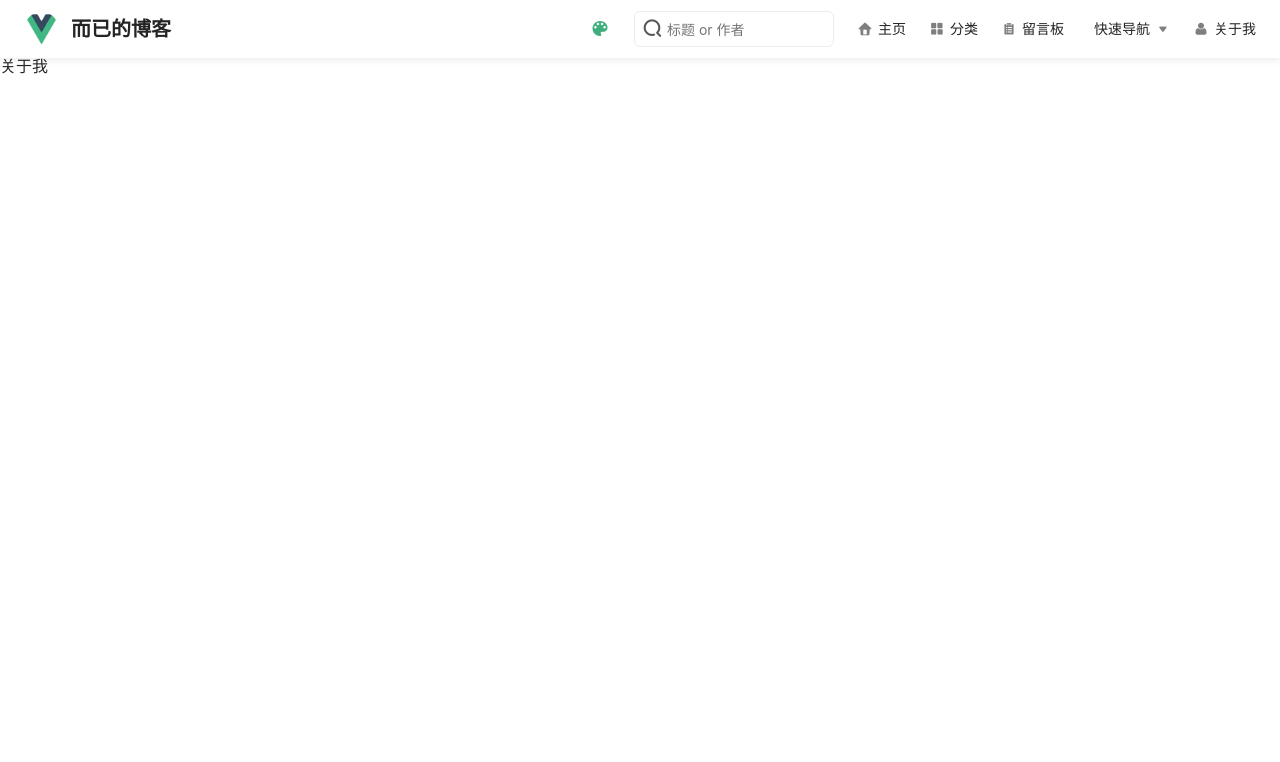
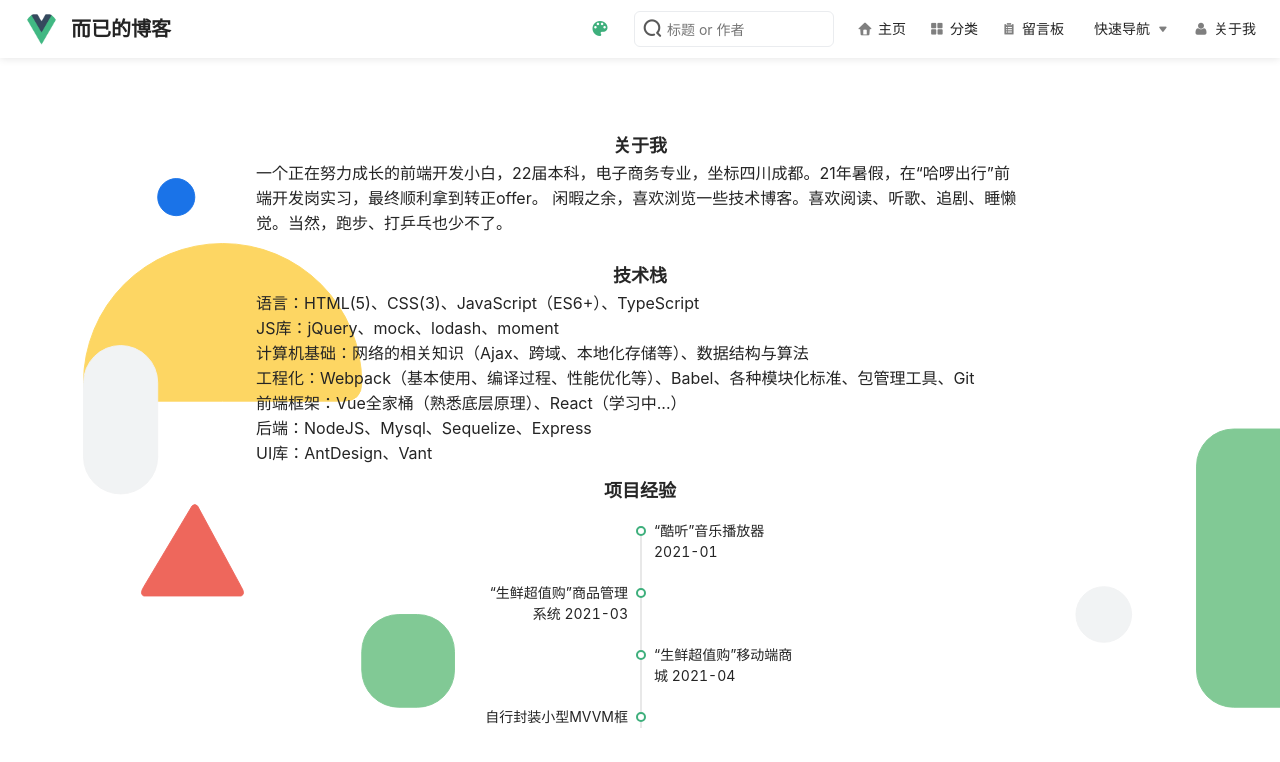
Before and after one commit to Allen-He/my-blog, a Vue app in the folder client/: page /home/about in a window 1280 px wide. Shown: the top 762 px of the page. Built offline with nearby package versions, Linux system fonts and the light colour scheme.

Commit message:
feat(客户端): 开发"关于页"，即：About.vue组件

```diff
--- a/client/src/plugins/ant-design-vue.js
+++ b/client/src/plugins/ant-design-vue.js
@@ -1,4 +1,5 @@
 import Vue from 'vue';
-import { Pagination } from 'ant-design-vue';
+import { Pagination, Timeline } from 'ant-design-vue';
 
 Vue.use(Pagination);
+Vue.use(Timeline);
--- a/client/src/views/blog/pages/About.vue
+++ b/client/src/views/blog/pages/About.vue
@@ -1,5 +1,111 @@
 <template>
   <div class="about">
-    <h1>关于我</h1>
+    <div class="info">
+      <h2>关于我</h2>
+      <div class="content">
+        <p>
+          一个正在努力成长的前端开发小白，22届本科，电子商务专业，坐标四川成都。21年暑假，在“哈啰出行”前端开发岗实习，最终顺利拿到转正offer。
+          闲暇之余，喜欢浏览一些技术博客。喜欢阅读、听歌、追剧、睡懒觉。当然，跑步、打乒乓也少不了。
+        </p>
+      </div>
+      <h2>技术栈</h2>
+      <div class="content">
+        <p>语言：HTML(5)、CSS(3)、JavaScript（ES6+）、TypeScript</p>
+        <p>JS库：jQuery、mock、lodash、moment</p>
+        <p>计算机基础：网络的相关知识（Ajax、跨域、本地化存储等）、数据结构与算法</p>
+        <p>工程化：Webpack（基本使用、编译过程、性能优化等）、Babel、各种模块化标准、包管理工具、Git</p>
+        <p>前端框架：Vue全家桶（熟悉底层原理）、React（学习中...）</p>
+        <p>后端：NodeJS、Mysql、Sequelize、Express</p>
+        <p>UI库：AntDesign、Vant</p>
+      </div>
+      <h2>项目经验</h2>
+      <div class="content project">
+        <a-timeline mode="alternate">
+          <a-timeline-item color="#3eaf7c">
+            <a href="https://allen-he.github.io/MusicPlayer/dist/html/index.html" target="_blank">“酷听”音乐播放器 2021-01</a>
+          </a-timeline-item>
+          <a-timeline-item color="#3eaf7c">
+            <a href="https://allen-he.github.io/mall-admin-app/" target="_blank">“生鲜超值购”商品管理系统 2021-03</a>
+          </a-timeline-item>
+          <a-timeline-item color="#3eaf7c">
+            <a href="https://allen-he.github.io/mall-user-app/" target="_blank">“生鲜超值购”移动端商城 2021-04</a>
+          </a-timeline-item>
+          <a-timeline-item color="#3eaf7c">
+            <a href="https://github.com/Allen-He/my_vue" target="_blank">自行封装小型MVVM框架 2021-10</a>
+          </a-timeline-item>
+          <a-timeline-item>
+            <a href="https://github.com/Allen-He/my-blog" target="_blank">全栈个人博客网站（NodeJS + Vue） 2021-10</a>
+          </a-timeline-item>
+        </a-timeline>
+      </div>
+    </div>
   </div>
 </template>
+
+<style lang="less" scoped>
+.about {
+  width: 100%;
+  min-width: 900px;
+  height: calc(100vh - 58px);
+  overflow: hidden;
+  background: url(~@/assets/imgs/home.bg.svg) no-repeat center center;
+  background-size: cover;
+  display: flex;
+  justify-content: center;
+  align-items: center;
+  user-select: none;
+  .info {
+    width: 60%;
+    color: #242424;
+    animation: upToShow 1s 0.1s both;
+    h2 {
+      text-align: center;
+      font-size: 18px;
+      font-weight: 600;
+      line-height: 30px;
+      margin-top: 25px;
+
+      &:first-of-type {
+        margin: 0;
+      }
+      &:last-of-type {
+        margin: 10px;
+      }
+    }
+    .content {
+      p {
+        font-size: 16px;
+        line-height: 25px;
+      }
+      &.project {
+        display: inline-block;
+        height: 212px;
+        padding-top: 10px;
+        display: flex;
+        justify-content: center;
+        overflow: scroll;
+        &::-webkit-scrollbar {
+          display: none;
+        }
+        a {
+          color: #242424;
+          &:hover {
+            color: #3eaf7c;
+          }
+        }
+      }
+    }
+
+    @keyframes upToShow {
+      0% {
+        opacity: 0;
+        transform: translateY(35%);
+      }
+      100% {
+        opacity: 100%;
+        transform: translateY(0);
+      }
+    }
+  }
+}
+</style>
```
